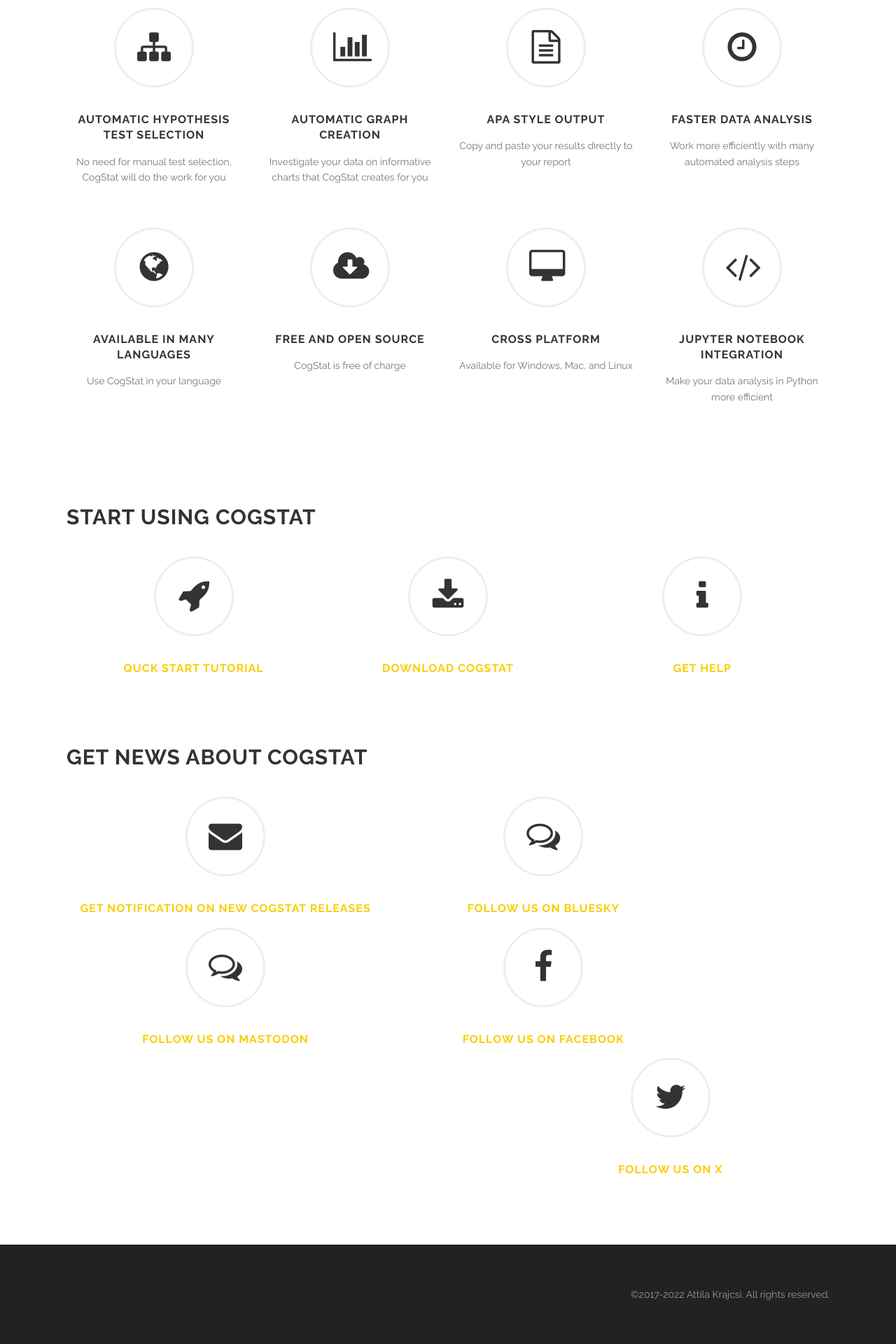
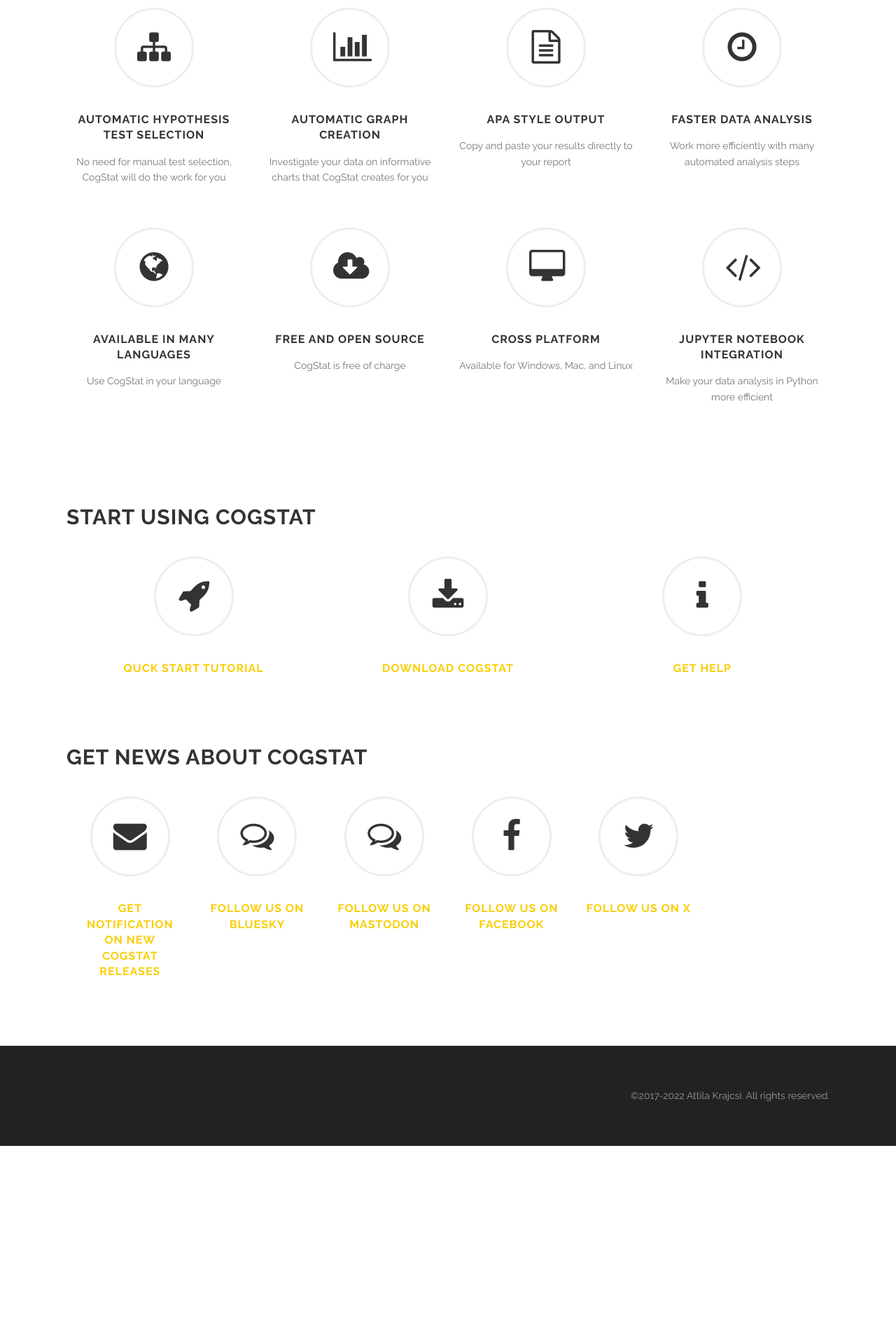
Before and after one commit to cogstat/cogstat_website, a Jekyll site: the page built from index.html, in a window 1280 px wide. Shown: the part 819-2739 px from the top of the page at 70% size. Built offline with Jekyll 4.4.1, drawn with Linux system fonts in a browser that asks for light colours; the list of posts is cut into pages by our own code; after the commit the page ends 2456 px from its top, so only the background shows below that.

Commit message:
Update index.html

```diff
--- a/index.html
+++ b/index.html
@@ -160,7 +160,7 @@
       <h2>Get news about CogStat</h2>
       <div class='spacing'></div>
 
-      <div class="medium-5 large-5 columns">
+      <div class="medium-2 large-2 columns">
           <div class="fadein mod modIconText" data-delay="0">
               <div class="icon-text-circle">
                   <a href="https://forms.gle/JUx3tHHWdG95zVuW8"><i class="fa fa-envelope"></i></a>
@@ -169,7 +169,7 @@
           </div>
       </div>
 
-      <div class="medium-5 large-5 columns">
+      <div class="medium-2 large-2 columns">
           <div class="fadein mod modIconText" data-delay="200">
               <div class="icon-text-circle">
                   <a href="https://bsky.app/profile/cogstat.bsky.social"><i class="fa fa-comments-o"></i></a>
@@ -178,7 +178,7 @@
           </div>
       </div>
 
-      <div class="medium-5 large-5 columns">
+      <div class="medium-2 large-2 columns">
           <div class="fadein mod modIconText" data-delay="400">
               <div class="icon-text-circle">
                   <a href="https://fosstodon.org/@cogstat"><i class="fa fa-comments-o"></i></a>
@@ -187,7 +187,7 @@
           </div>
       </div>
 
-      <div class="medium-5 large-5 columns">
+      <div class="medium-2 large-2 columns">
           <div class="fadein mod modIconText" data-delay="600">
               <div class="icon-text-circle">
                   <a href="https://www.facebook.com/cogstat/"><i class="fa fa-facebook"></i></a>
@@ -196,7 +196,7 @@
           </div>
       </div>
 
-      <div class="medium-5 large-5 columns">
+      <div class="medium-2 large-2 columns">
           <div class="fadein mod modIconText" data-delay="800">
               <div class="icon-text-circle">
                   <a href="https://twitter.com/CogStat"><i class="fa fa-twitter"></i></a>
@@ -205,6 +205,13 @@
           </div>
       </div>
 
+      <div class="medium-2 large-2 columns">
+          <div class="fadein mod modIconText" data-delay="800">
+              <div class="icon-text-circle">
+              </div>
+          </div>
+      </div>
+
     </div>
   </div>
   <div class='four spacing'></div>
```
